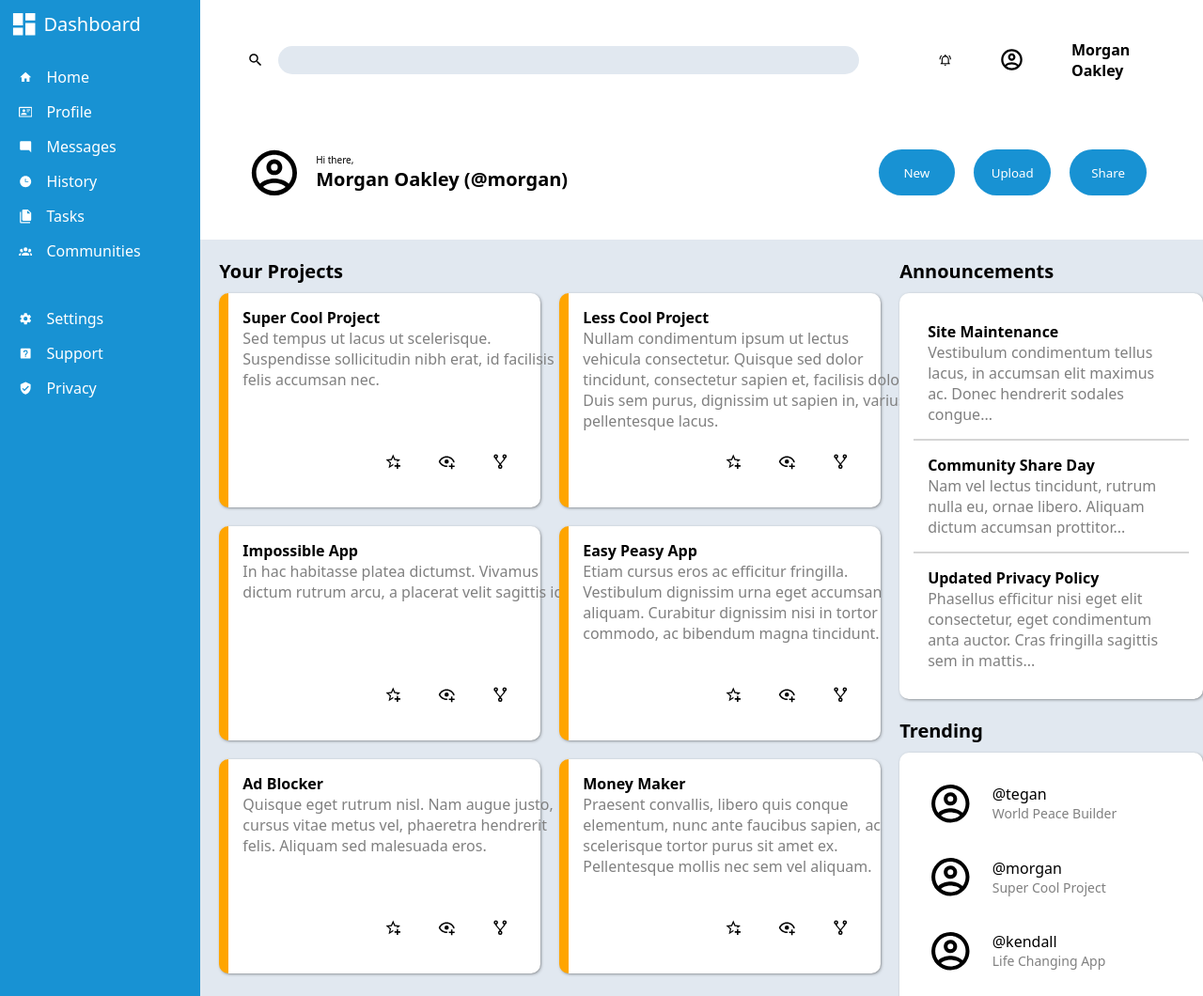
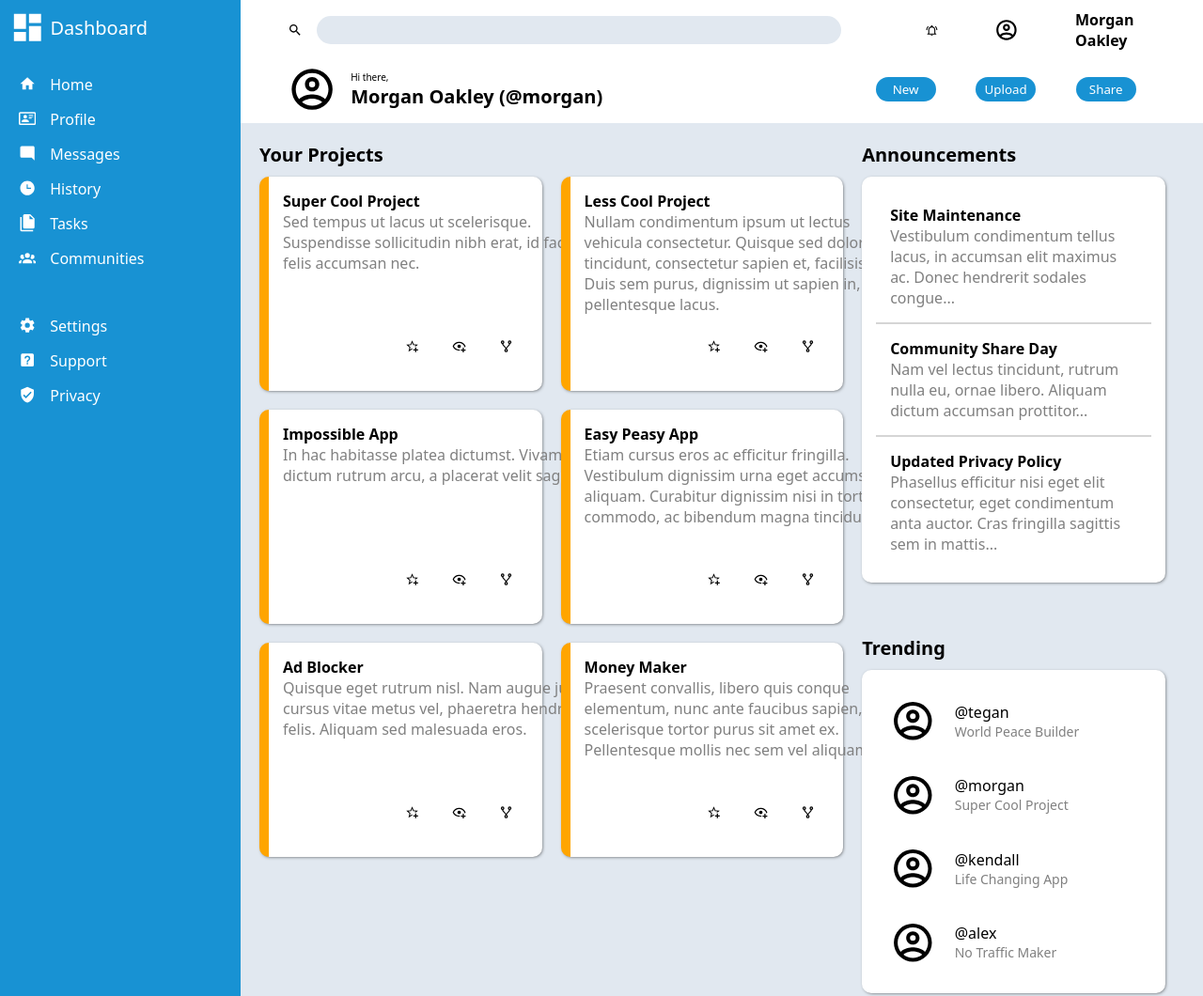
Before and after one commit to kp-pham/admin-dashboard, a plain HTML site: page index.html in a window 1280 px wide. Shown: the top 1060 px of the page at 94% size. Drawn offline with Linux system fonts and the light colour scheme; a web font is replaced by a local one.

Commit message:
refactor: adjust track sizes for grids
Push main content columns closer to squish boxes.

```diff
--- a/styles.css
+++ b/styles.css
@@ -4,8 +4,8 @@
 
 body {
     display: grid;
-    grid-template-rows: 1fr 4fr;
-    grid-template-columns: 1fr 5fr;
+    grid-template-rows: 1fr 8fr;
+    grid-template-columns: 1.25fr 5fr;
     margin: 0;
     padding: 0;
 }
@@ -52,8 +52,8 @@ body {
 
 .header {
     display: grid;
-    grid-template-columns: 2fr 1fr;
-    gap: 5px 10px;
+    grid-template-columns: 1.75fr 1fr;
+    gap: 15px;
     padding: 10px;
 }
 
@@ -78,7 +78,7 @@ body {
 .user-info {
     display: grid;
     grid-template-columns: 1.5fr 3fr 10fr;
-    gap: 50px;
+    gap: 60px;
     padding: 0 40px 0 75px;
     align-items: center;
     font-weight: bold;
@@ -116,8 +116,8 @@ body {
     color: #FFFFFF;
     padding: 0;
     margin: 0;
-    width: 80%;
-    height: 40%;
+    width: 60%;
+    height: 50%;
     border: none;
     border-radius: 25px;
     justify-self: center;
@@ -193,8 +193,9 @@ body {
     width: 50%;
 }
 
-.announcements {
-    padding: 20px 0;
+.announcements,
+.trending {
+    padding: 20px 40px 0 0;
 }
 
 .feed {
```
